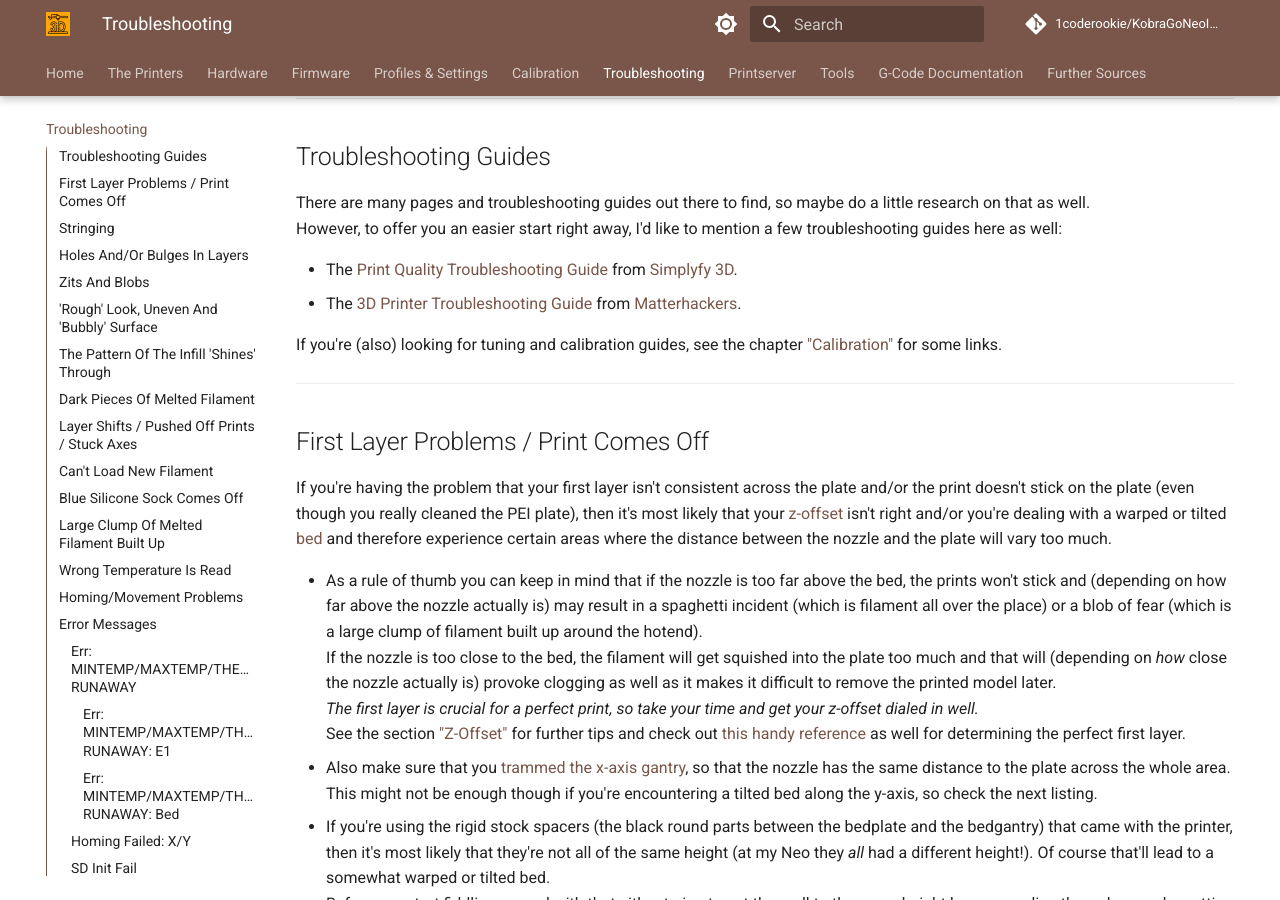
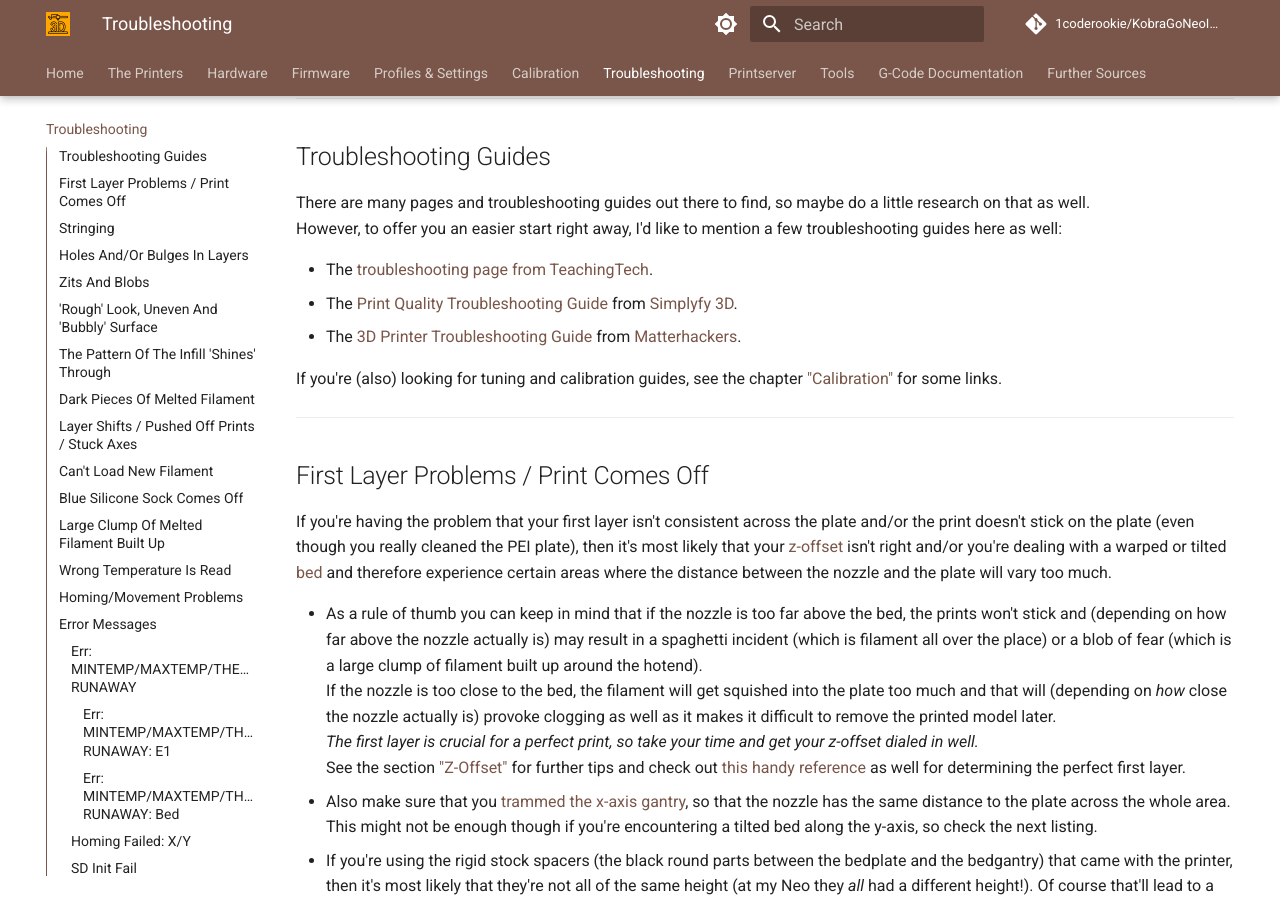
Before and after one commit to 1coderookie/KobraGoNeoInsights, an MkDocs documentation site: the page built from docs/troubleshooting.md, in a window 1280 px wide and 900 px high, scrolled down 373 px. Built offline with MkDocs 1.6.1 and Material for MkDocs 9.7.7, drawn with Linux system fonts in a browser that asks for light colours; comment, search, counter and statistics services are not loaded.

Commit message:
Update troubleshooting.md

```diff
--- a/docs/troubleshooting.md
+++ b/docs/troubleshooting.md
@@ -15,6 +15,7 @@ In this chapter I'll list some of the most common problems people seem to have a
 There are many pages and troubleshooting guides out there to find, so maybe do a little research on that as well.
 However, to offer you an easier start right away, I'd like to mention a few troubleshooting guides here as well:
 
+- The [troubleshooting page from TeachingTech](https://teachingtechyt.github.io/troubleshooting.html).
 - The [Print Quality Troubleshooting Guide](https://www.simplify3d.com/resources/print-quality-troubleshooting/) from [Simplyfy 3D](https://www.simplify3d.com).
 - The [3D Printer Troubleshooting Guide](https://www.matterhackers.com/articles/3d-printer-troubleshooting-guide) from [Matterhackers](https://www.matterhackers.com).
 
```
